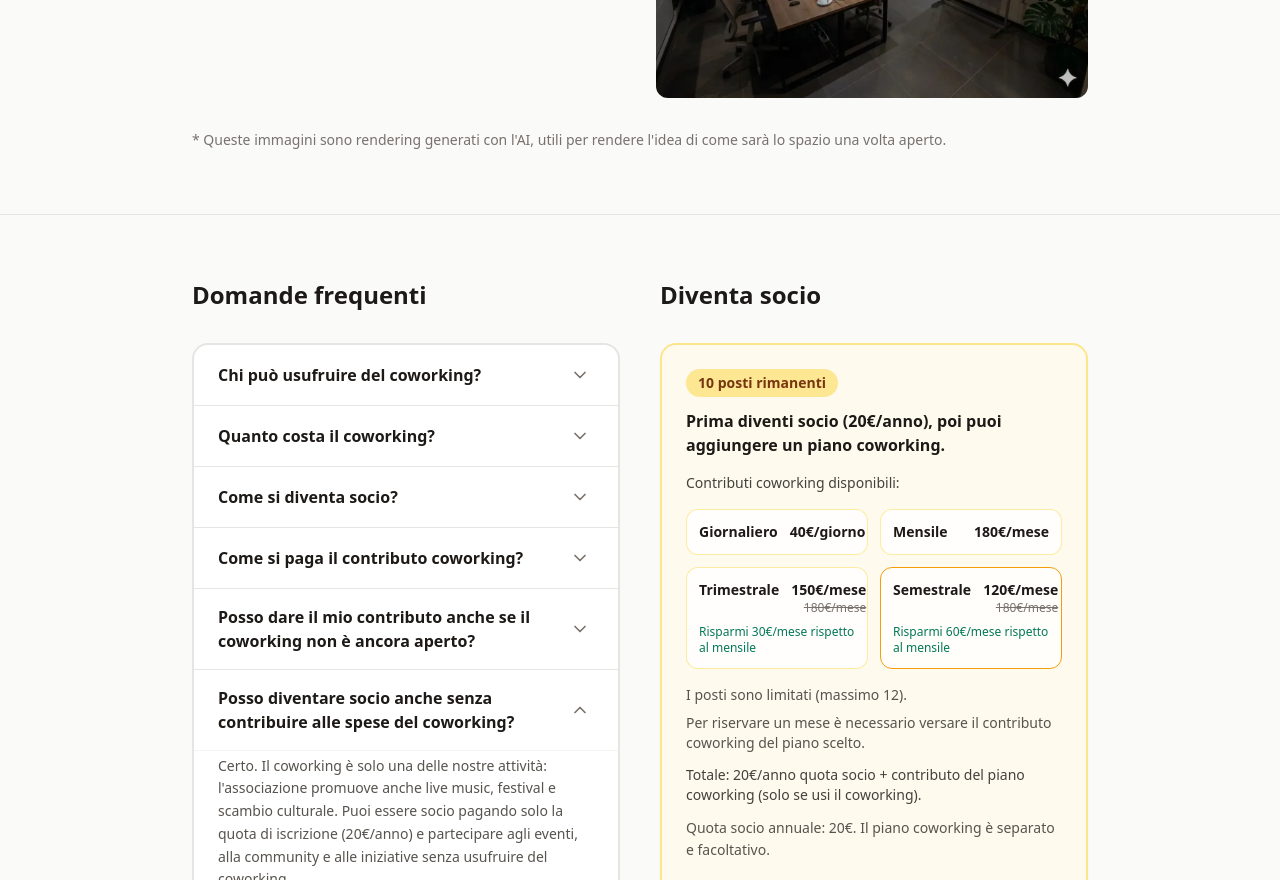
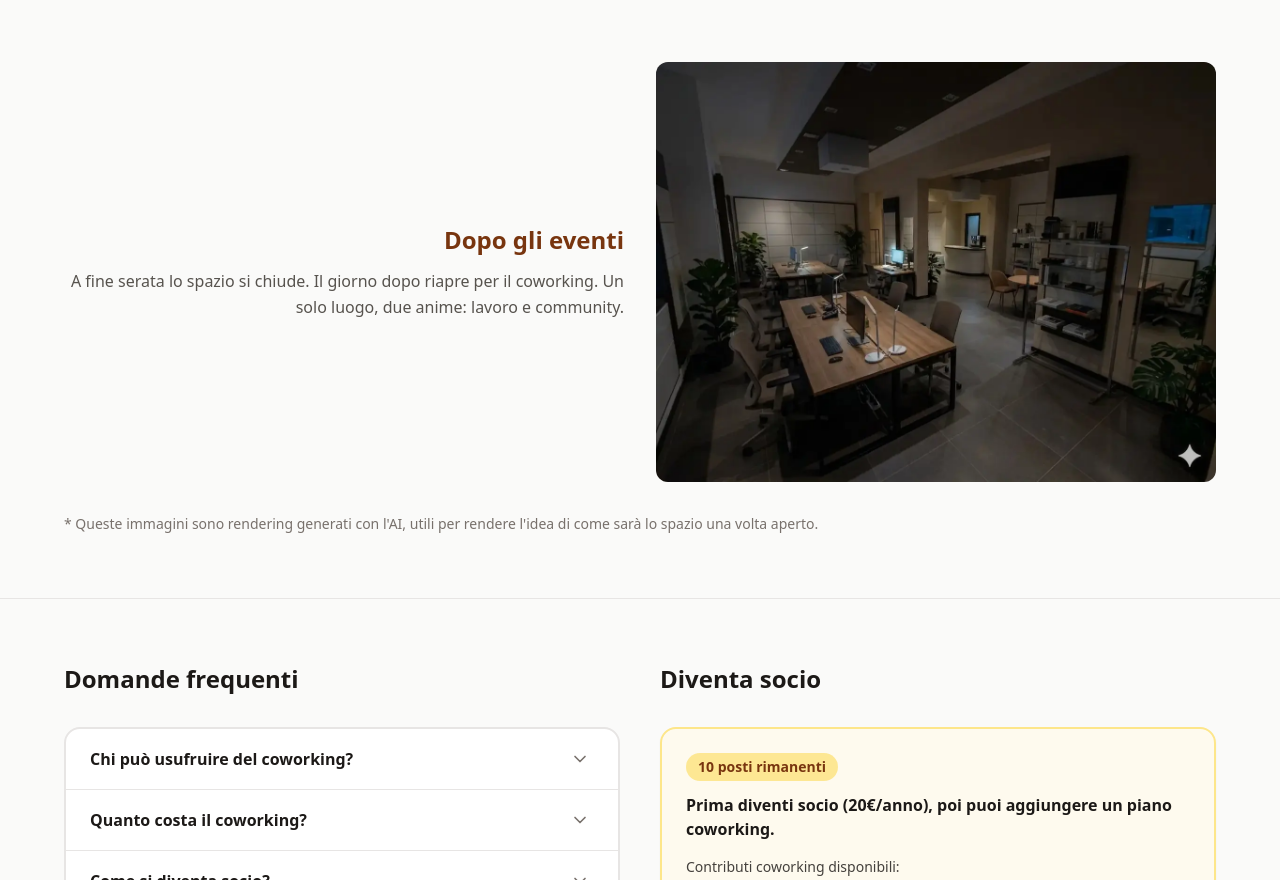
Before and after one commit to pfumarola/artcorehub.org, a Nuxt app: page /the-space in a window 1280 px wide. Shown: the part 1920-2800 px from the top of the page. Built offline with nearby package versions, Linux system fonts and the light colour scheme.

Commit message:
chore(layout): widen max-w from 4xl to 6xl across all pages
- Keep footer contact form at 4xl.
- Comment out project timeline/roadmap section on homepage.

```diff
--- a/app/pages/about.vue
+++ b/app/pages/about.vue
@@ -69,7 +69,7 @@ const teamMembers = [
         aria-hidden="true"
       />
       <div class="absolute inset-0 bg-white/70 dark:bg-stone-950/80" aria-hidden="true" />
-      <div class="relative z-10 mx-auto max-w-4xl px-2 text-center sm:px-4">
+      <div class="relative z-10 mx-auto max-w-6xl px-2 text-center sm:px-4">
         <h1 class="text-2xl font-bold tracking-tight text-stone-900 dark:text-white sm:text-3xl lg:text-4xl">
           {{ $t('about.hero.title') }}
         </h1>
--- a/app/pages/events.vue
+++ b/app/pages/events.vue
@@ -29,7 +29,7 @@ const eventTypes = [
         aria-hidden="true"
       />
       <div class="absolute inset-0 bg-white/70 dark:bg-stone-950/80" aria-hidden="true" />
-      <div class="relative z-10 mx-auto max-w-4xl text-center">
+      <div class="relative z-10 mx-auto max-w-6xl text-center">
         <h1 class="text-3xl font-bold tracking-tight text-stone-900 dark:text-white sm:text-4xl">
           {{ $t('events.hero.title') }}
         </h1>
@@ -41,7 +41,7 @@ const eventTypes = [
 
     <section class="relative overflow-hidden px-4 py-16">
       <span class="absolute -left-32 top-1/2 h-72 w-72 -translate-y-1/2 rounded-full bg-amber-100/50 dark:bg-amber-900/20" aria-hidden="true" />
-      <div class="relative z-10 mx-auto max-w-4xl">
+      <div class="relative z-10 mx-auto max-w-6xl">
         <h2 class="text-2xl font-bold text-stone-900 dark:text-white">
           {{ $t('events.types.title') }}
         </h2>
@@ -70,7 +70,7 @@ const eventTypes = [
     </section>
 
     <section class="border-t border-stone-200 bg-stone-50 px-4 py-16 dark:border-stone-800 dark:bg-stone-900/30">
-      <div class="mx-auto max-w-4xl text-center">
+      <div class="mx-auto max-w-6xl text-center">
         <h2 class="text-2xl font-bold text-stone-900 dark:text-white">
           {{ $t('events.upcoming.title') }}
         </h2>
--- a/app/pages/index.vue
+++ b/app/pages/index.vue
@@ -70,7 +70,7 @@ const coworkingPlans: CoworkingPlan[] = [
         aria-hidden="true"
       />
       <div class="absolute inset-0 bg-white/70 dark:bg-stone-950/80" aria-hidden="true" />
-      <div class="relative z-10 mx-auto max-w-4xl text-center">
+      <div class="relative z-10 mx-auto max-w-6xl text-center">
         <h1 class="text-3xl font-bold tracking-tight text-stone-900 dark:text-white sm:text-4xl md:text-5xl">
           {{ $t('home.hero.title') }}
         </h1>
@@ -99,7 +99,7 @@ const coworkingPlans: CoworkingPlan[] = [
 
             <!-- The coworking journey: testo + immagine a lato -->
       <div class="mx-auto mt-10 max-w-6xl lg:mt-12 lg:grid lg:grid-cols-2 lg:gap-10 lg:items-start">
-        <div class="max-w-4xl lg:max-w-none">
+        <div class="max-w-6xl lg:max-w-none">
           <h2 class="text-center text-2xl font-bold text-stone-900 dark:text-white lg:text-left">
             {{ $t('home.project.title') }}
           </h2>
@@ -230,6 +230,7 @@ const coworkingPlans: CoworkingPlan[] = [
       </div>
 
       <!-- Timeline step: riga full-width per leggibilità -->
+      <!--
       <div class="mx-auto mt-14 max-w-6xl lg:mt-20" role="list" aria-label="Stato del progetto">
         <div class="grid grid-cols-2 gap-3 sm:grid-cols-4 sm:gap-4 lg:gap-6">
           <template v-for="(key, index) in milestoneKeys" :key="key">
@@ -300,6 +301,7 @@ const coworkingPlans: CoworkingPlan[] = [
           </template>
         </div>
       </div>
+      -->
 
       <!-- Riga sotto: I can help e I'm interested affiancate -->
       <div class="mx-auto mt-14 max-w-6xl grid grid-cols-1 gap-5 sm:grid-cols-2 lg:mt-20">
--- a/app/pages/the-space.vue
+++ b/app/pages/the-space.vue
@@ -82,7 +82,7 @@ const coworkingPlans: CoworkingPlan[] = [
     </section>
 
     <section class="border-t border-stone-200 bg-stone-50 px-4 py-12 dark:border-stone-800 dark:bg-stone-900/30 sm:py-16">
-      <div class="mx-auto max-w-4xl space-y-16">
+      <div class="mx-auto max-w-6xl space-y-16">
         <article
           v-for="(blockKey, i) in storyBlocks"
           :key="blockKey"
@@ -136,7 +136,7 @@ const coworkingPlans: CoworkingPlan[] = [
           </div>
         </article>
       </div>
-      <div class="mx-auto mt-8 max-w-4xl">
+      <div class="mx-auto mt-8 max-w-6xl">
         <p class="text-sm text-stone-500 dark:text-stone-400">
           * {{ $t('theSpace.aiRenderDisclaimer') }}
         </p>
@@ -144,7 +144,7 @@ const coworkingPlans: CoworkingPlan[] = [
     </section>
 
     <section class="border-t border-stone-200 bg-stone-50 px-4 py-12 dark:border-stone-800 dark:bg-stone-900/30 sm:py-16">
-      <div class="mx-auto max-w-4xl">
+      <div class="mx-auto max-w-6xl">
         <div class="grid grid-cols-1 gap-8 lg:grid-cols-2 lg:gap-10 lg:items-start">
           <div>
             <h2 class="text-center text-2xl font-bold text-stone-900 dark:text-white lg:text-left">
@@ -225,7 +225,7 @@ const coworkingPlans: CoworkingPlan[] = [
             </div>
           </div>
         </div>
-        <div class="mx-auto mt-12 max-w-4xl sm:mt-14">
+        <div class="mx-auto mt-12 max-w-6xl sm:mt-14">
           <AppEarlyMerchGallery />
         </div>
       </div>
--- a/app/pages/transparency.vue
+++ b/app/pages/transparency.vue
@@ -38,7 +38,7 @@ const rendicontiPerAnno = ref<RendicontoAnno[]>([
 <template>
   <div>
     <section class="border-b border-stone-200 bg-gradient-to-b from-amber-50/50 to-white px-4 py-16 dark:border-stone-800 dark:from-stone-900/50 dark:to-stone-950">
-      <div class="mx-auto max-w-4xl text-center">
+      <div class="mx-auto max-w-6xl text-center">
         <h1 class="text-3xl font-bold tracking-tight text-stone-900 dark:text-white sm:text-4xl">
           {{ $t('transparency.hero.title') }}
         </h1>
```
